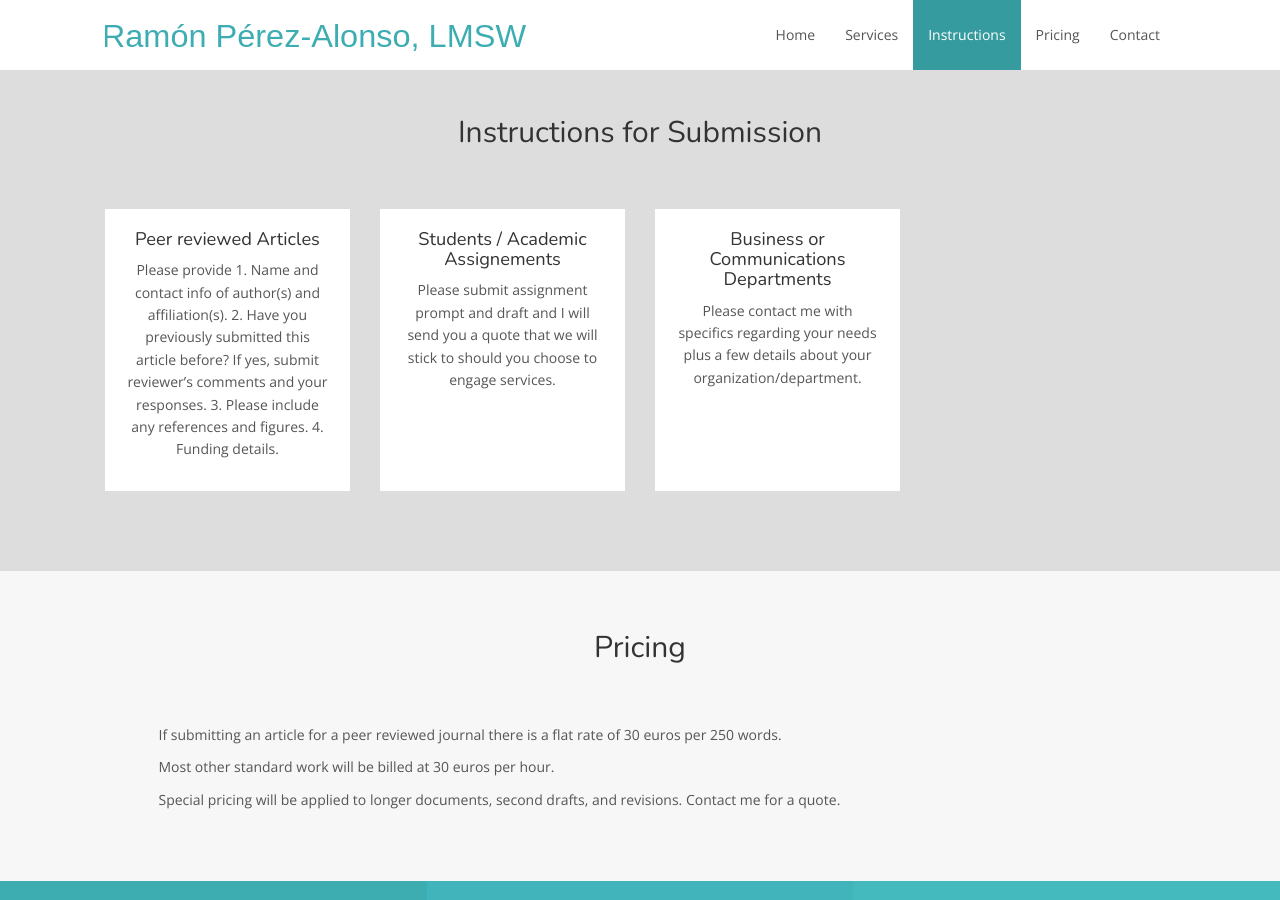
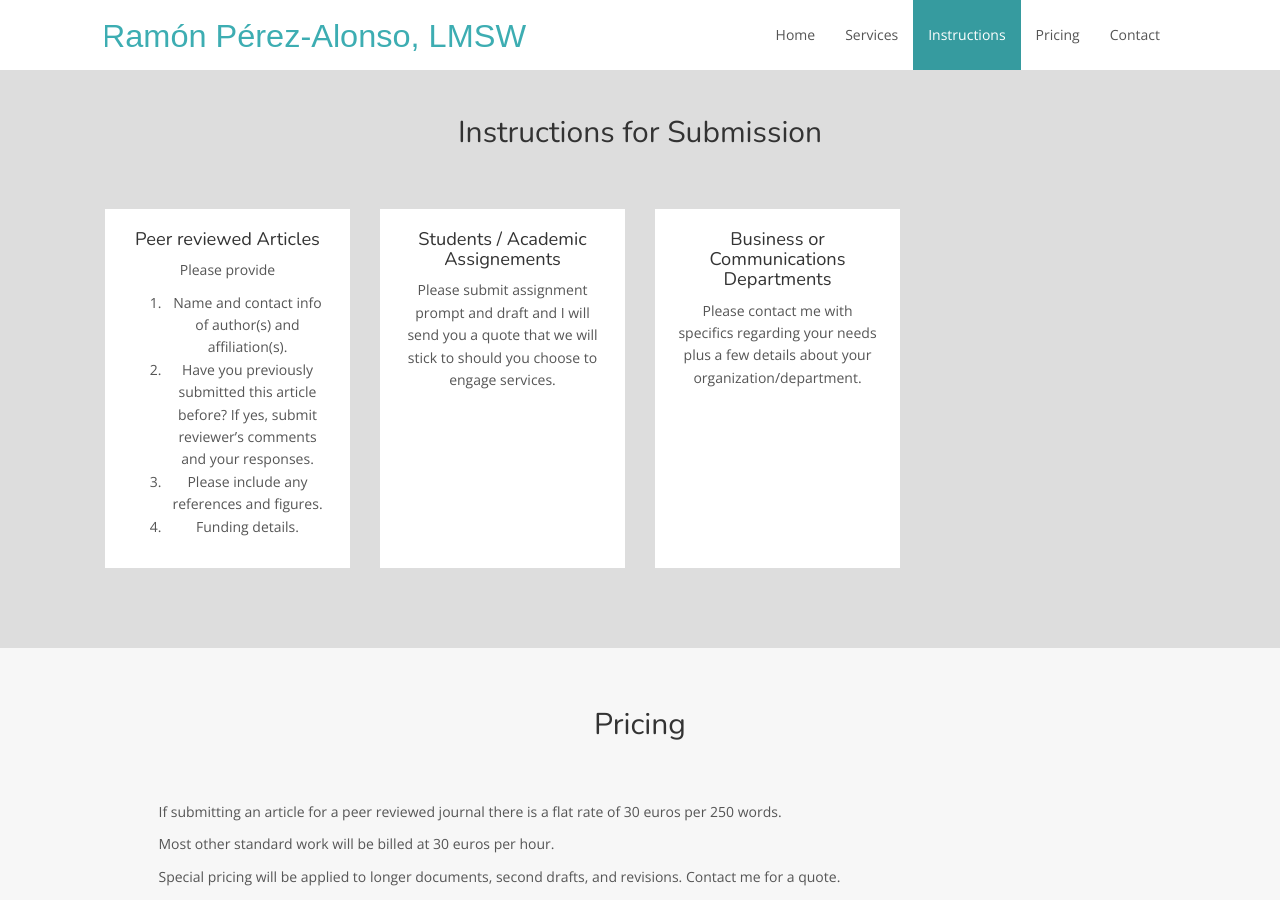
Before and after one commit to Ramon-Perez-Alonso/Ramon-Perez-Alonso.github.io, a Jekyll site: the page built from index.html, in a window 1280 px wide and 900 px high, scrolled down 1408 px. Built offline with Jekyll 4.4.1, drawn with Linux system fonts in a browser that asks for light colours; nearby versions of some CDN libraries.

```diff
--- a/_data/instructions.yml
+++ b/_data/instructions.yml
@@ -1,5 +1,5 @@
 - title: Peer reviewed Articles
-  description: >
+  description: |
     Please provide
     1. Name and contact info of author(s) and affiliation(s).
     2. Have you previously submitted this article before? If yes, submit reviewer's comments and your responses.
```
